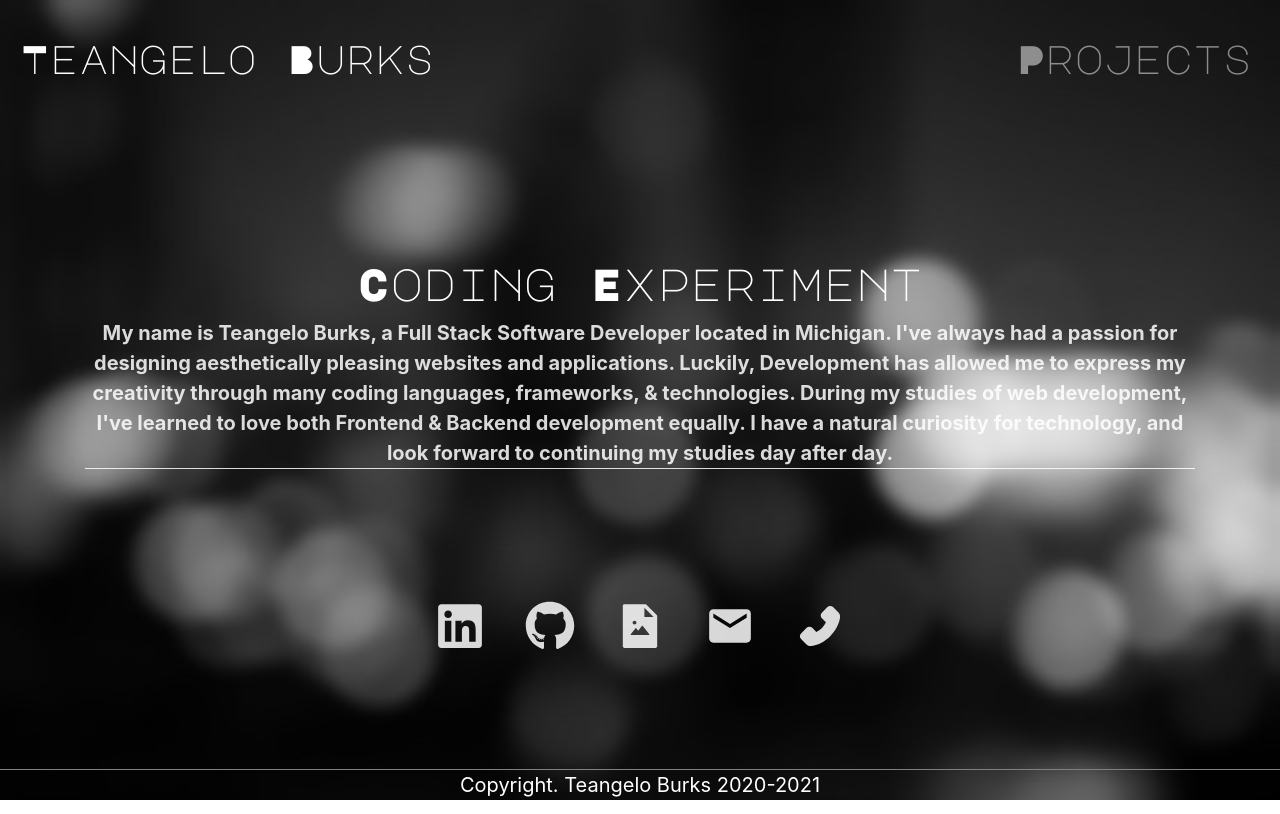
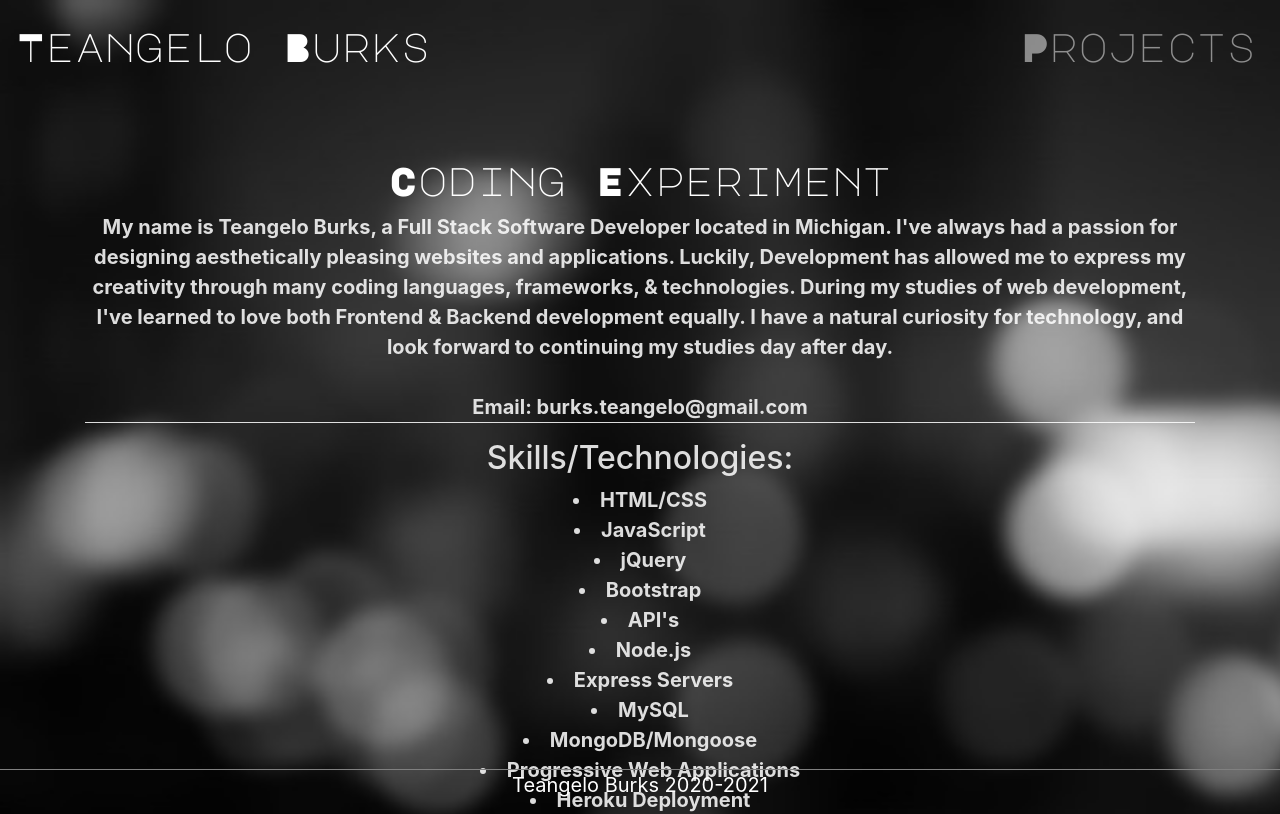
Before and after one commit to Teangelo1/React_Portfolio, a React (Create React App) app: page /#/ in a window 1280 px wide. Shown: the top 814 px of the page. Built offline with nearby package versions, Linux system fonts and the light colour scheme.

Commit message:
Added skills section to about me and updated about me summary with email for contact

```diff
--- a/src/components/Footer/Footer.js
+++ b/src/components/Footer/Footer.js
@@ -2,7 +2,7 @@ import React from 'react'
 import '../Footer/Footer.css'
 export default function Footer() {
     return (
-        <footer className="footer text-center fixed-bottom ">Copyright. Teangelo Burks 2020-2021 </footer>
+        <footer className="footer text-center fixed-bottom ">Teangelo Burks 2020-2021</footer>
 
     )
 }
--- a/src/components/Header/Header.css
+++ b/src/components/Header/Header.css
@@ -1,6 +1,6 @@
 
     #navbar {
-        padding: 20px;
+        /* padding: 20px; */
     }
     #aboutmename{
         font-family: 'Major Mono Display',cursive;
@@ -16,8 +16,7 @@
     }
 
     .move-right {
-        /* display: flex; */
-        /* justify-content: flex-end; */
+
        font-size: 40px;
        color: white;
        margin-left: auto;
--- a/src/pages/About.js
+++ b/src/pages/About.js
@@ -17,9 +17,26 @@ export default function About() {
           <p id="jumboText">
             My name is Teangelo Burks, a Full Stack Software Developer located in Michigan.
             I've always had a passion for designing aesthetically pleasing websites and applications.
-            Luckily, Development has allowed me to express my creativity through many coding languages, frameworks, & technologies. During my studies of web development, I've learned to love both Frontend & Backend development equally. I have a natural curiosity for technology, and look forward to continuing my studies day after day.
+            Luckily, Development has allowed me to express my creativity through many coding languages, frameworks, & technologies. During my studies of web development, I've learned to love both Frontend & Backend development equally. I have a natural curiosity for technology, and look forward to continuing my studies day after day. <br />
+            <br /> Email: burks.teangelo@gmail.com
     </p>
-        </Container>
+
+   <h2>Skills/Technologies:</h2>
+<li>HTML/CSS</li>
+<li>JavaScript</li>
+<li>jQuery</li>
+<li>Bootstrap</li>
+<li>API's</li>
+<li>Node.js</li>
+<li>Express Servers</li>
+<li>MySQL</li>
+<li>MongoDB/Mongoose</li>
+<li>Progressive Web Applications</li>
+<li>Heroku Deployment</li>
+<li>MERN Stack</li>
+
+
+   </Container>
       </Jumbotron>
       <div className="iconCenter">
         <a href='https://www.linkedin.com/in/teangelo-burks-9516a2164/' target="#">
--- a/src/pages/Portfolio.js
+++ b/src/pages/Portfolio.js
@@ -24,10 +24,11 @@ export default function Portfolio() {
         <div>
           <h3>Feeeed me!</h3>
           <p>
-          Frontend Application that allows a user to find restaurants in their area based off a zip code/radius search with the option to favorite resturants that you may want to visit frequently. <br />
+          Front-end Application that allows a user to find restaurants in their area based off a zip code/radius search with the option to favorite resturants that you may want to visit frequently. <br />
             <br /> Technologies Used: HTML, CSS, JavaScript, jQuery, Ajax, Foundation, Yelp API, and Google Maps API
           </p>
           <a href="https://teangelo1.github.io/restaurant-dashboard/" target="#" class="btn">View Project</a>
+          <a href="https://github.com/Teangelo1/restaurant-dashboard.git" target="#" class="btn">View Github Repo</a>
         </div>
       </section>
 
@@ -36,10 +37,11 @@ export default function Portfolio() {
         <div>
           <h3>Amnesia(Null)</h3>
           <p>
-          Full-Stack application that uses password authentication, This application will allow the user to Add an event with a Title, Start date/time, Duration, and Description, View Recently added events while also having the option to export your saved event into your mobile device. <br />
+          Full Stack application that uses password authentication, This application will allow the user to Add an event with a Title, Start date/time, Duration, and Description, View Recently added events while also having the option to export your saved event into your mobile device. <br />
             <br /> Technologies used: Handlebars, Node.js, Express.js, MySQL, ICS package, CSS, JavaScript, Travis and Passport
           </p>
           <a href="https://agile-gorge-53521.herokuapp.com/members" target="#" class="btn">View Project</a>
+          <a href="https://github.com/Teangelo1/rotesast.git" target="#" class="btn">View Github Repo</a>
         </div>
       </section>
 
@@ -48,12 +50,13 @@ export default function Portfolio() {
         <div>
           <h3>Budget Control</h3>
           <p>
-          Full-Stack application that allows the user to keep track of how much money is being saved or spent. <br />
+          Full Stack application that allows the user to keep track of how much money is being saved or spent. <br />
 
           <br />Technologies Used: HTML/CSS, JavaScript, Chart.js, Node.js, Express.js, MongoDB/Mongoose, Mongo Atlas and Heroku
 
           </p>
           <a href="https://pure-taiga-35486.herokuapp.com/" target="#" class="btn">View Project</a>
+          <a href="https://github.com/Teangelo1/Budget_Control.git" target="#" class="btn">View Github Repo</a>
         </div>
       </section>
 
@@ -62,10 +65,11 @@ export default function Portfolio() {
         <div>
           <h3>Fitness Tracking</h3>
           <p>
-           Full-Stack Application that allows the user to create or continue workouts and Track previous history.<br />
+           Full Stack Application that allows the user to create or continue workouts and Track previous history.<br />
            Technologies Used: HTML/CSS, JavaScript, Node.js, Chart.js, Express.js, MongoDB/Mongoose, Mongo Atlas, and Heroku
           </p>
           <a href="https://warm-journey-95857.herokuapp.com/?id=6071b569a2c2a60015b11168" target="#" class="btn">View Project</a>
+          <a href="https://github.com/Teangelo1/Workout_Tracker.git" target="#" class="btn">View Github Repo</a>
         </div>
       </section>
 
@@ -74,10 +78,11 @@ export default function Portfolio() {
         <div>
           <h3>Secure Password Generator</h3>
           <p>
-          Frontend application that will generate a secure password between 8-128 characters giving the user the option to either add an uppercase or lowercase letter, number, and symbol. <br />
+          Front-end application that will generate a secure password between 8-128 characters giving the user the option to either add an uppercase or lowercase letter, number, and symbol. <br />
             <br /> Technologies Used: HTML, CSS, JavaScript
           </p>
           <a href="https://teangelo1.github.io/Fun_with_Password_Generator/" target="#" class="btn">View Project</a>
+          <a href="https://github.com/Teangelo1/Fun_with_Password_Generator.git" target="#" class="btn">View Github Repo</a>
         </div>
       </section>
 
@@ -86,10 +91,11 @@ export default function Portfolio() {
         <div>
           <h3>Coding Quiz</h3>
           <p>
-          Frontend Timed Quiz application to test your JavaScript Knowledge and generate a score at the end based off of how many questions were answered correctly. <br />
+          Front-end Timed Quiz application to test your JavaScript Knowledge and generate a score at the end based off of how many questions were answered correctly. <br />
             <br /> Technologies Used: HTML, CSS, JavaScript
           </p>
           <a href="https://teangelo1.github.io/Coding-Quiz/" target="#" class="btn">View Project</a>
+          <a href="https://github.com/Teangelo1/Coding-Quiz.git" target="#" class="btn">View Github Repo</a>
         </div>
       </section>
     </main>
--- a/src/styles/About.css
+++ b/src/styles/About.css
@@ -12,8 +12,8 @@ body {
     font-family: 'Major Mono Display',cursive;
  color: white;
  text-align: center;
- font-size: 45px;
-margin-top: 2cm;
+ font-size: 40px;
+
 }
 
 #jumboText {
@@ -98,7 +98,7 @@ svg {
 .iconCenter {
     display: flex;
     justify-content: center;
-
+    margin-bottom: 2cm;
 }
 
 .hide {
@@ -109,3 +109,160 @@ svg {
     display: block;
     color: white;
 }
+
+h2 {
+    color: white;
+    text-align: center;
+    font-size: 25px;
+    animation: fadeIn ease 10s;
+    -webkit-animation: fadeIn ease 10s;
+    -moz-animation: fadeIn ease 10s;
+    -o-animation: fadeIn ease 10s;
+    -ms-animation: fadeIn ease 10s;
+
+    text-align: center;
+    font-size: 20px;
+    font-weight: bold;
+    /* border-bottom: 1px solid white; */
+    }
+    @keyframes fadeIn {
+    0% {opacity:0;}
+    100% {opacity:1;}
+    }
+
+    @-moz-keyframes fadeIn {
+    0% {opacity:0;}
+    100% {opacity:1;}
+    }
+
+    @-webkit-keyframes fadeIn {
+    0% {opacity:0;}
+    100% {opacity:1;}
+    }
+
+    @-o-keyframes fadeIn {
+    0% {opacity:0;}
+    100% {opacity:1;}
+    }
+
+    @-ms-keyframes fadeIn {
+    0% {opacity:0;}
+    100% {opacity:1;}
+
+}
+
+svg {
+    color: white;
+    font-size: 50px;
+    align-items: center;
+    margin: 20px;
+    animation: fadeIn ease 10s;
+    -webkit-animation: fadeIn ease 10s;
+    -moz-animation: fadeIn ease 10s;
+    -o-animation: fadeIn ease 10s;
+    -ms-animation: fadeIn ease 10s;
+
+}
+@keyframes fadeIn {
+    0% {opacity:0;}
+    100% {opacity:1;}
+    }
+
+    @-moz-keyframes fadeIn {
+    0% {opacity:0;}
+    100% {opacity:1;}
+    }
+
+    @-webkit-keyframes fadeIn {
+    0% {opacity:0;}
+    100% {opacity:1;}
+    }
+
+    @-o-keyframes fadeIn {
+    0% {opacity:0;}
+    100% {opacity:1;}
+    }
+
+    @-ms-keyframes fadeIn {
+    0% {opacity:0;}
+    100% {opacity:1;}
+
+}
+
+li {
+    color: white;
+    text-align: center;
+    font-size: 15px;
+    animation: fadeIn ease 10s;
+    -webkit-animation: fadeIn ease 10s;
+    -moz-animation: fadeIn ease 10s;
+    -o-animation: fadeIn ease 10s;
+    -ms-animation: fadeIn ease 10s;
+    /* text-align: center; */
+    font-size: 20px;
+    font-weight: bold;
+
+    }
+    @keyframes fadeIn {
+    0% {opacity:0;}
+    100% {opacity:1;}
+    }
+
+    @-moz-keyframes fadeIn {
+    0% {opacity:0;}
+    100% {opacity:1;}
+    }
+
+    @-webkit-keyframes fadeIn {
+    0% {opacity:0;}
+    100% {opacity:1;}
+    }
+
+    @-o-keyframes fadeIn {
+    0% {opacity:0;}
+    100% {opacity:1;}
+    }
+
+    @-ms-keyframes fadeIn {
+    0% {opacity:0;}
+    100% {opacity:1;}
+
+}
+
+svg {
+    color: white;
+    font-size: 50px;
+    align-items: center;
+    margin: 20px;
+    animation: fadeIn ease 10s;
+    -webkit-animation: fadeIn ease 10s;
+    -moz-animation: fadeIn ease 10s;
+    -o-animation: fadeIn ease 10s;
+    -ms-animation: fadeIn ease 10s;
+
+}
+@keyframes fadeIn {
+    0% {opacity:0;}
+    100% {opacity:1;}
+    }
+
+    @-moz-keyframes fadeIn {
+    0% {opacity:0;}
+    100% {opacity:1;}
+    }
+
+    @-webkit-keyframes fadeIn {
+    0% {opacity:0;}
+    100% {opacity:1;}
+    }
+
+    @-o-keyframes fadeIn {
+    0% {opacity:0;}
+    100% {opacity:1;}
+    }
+
+    @-ms-keyframes fadeIn {
+    0% {opacity:0;}
+    100% {opacity:1;}
+
+}
```
